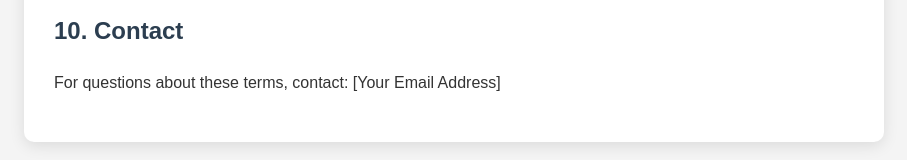
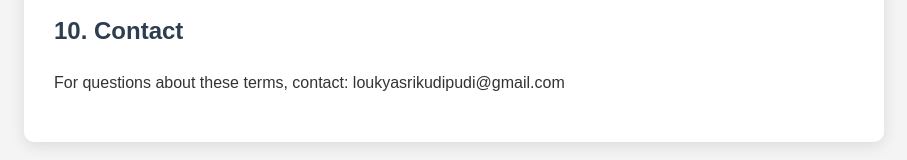
Before and after one commit to LoukyaSriKudipudi/locationsaver, a website: page public/terms.html in a window 1280 px wide. Shown: the part 1286-1446 px from the top of the page, without its empty margins (186-1093 px from the left). Drawn offline with Linux system fonts and the light colour scheme.

Commit message:
add email

```diff
--- a/public/terms.html
+++ b/public/terms.html
@@ -98,7 +98,9 @@
       </p>
 
       <h2>10. Contact</h2>
-      <p>For questions about these terms, contact: [Your Email Address]</p>
+      <p>
+        For questions about these terms, contact: loukyasrikudipudi@gmail.com
+      </p>
     </div>
   </body>
 </html>
```
